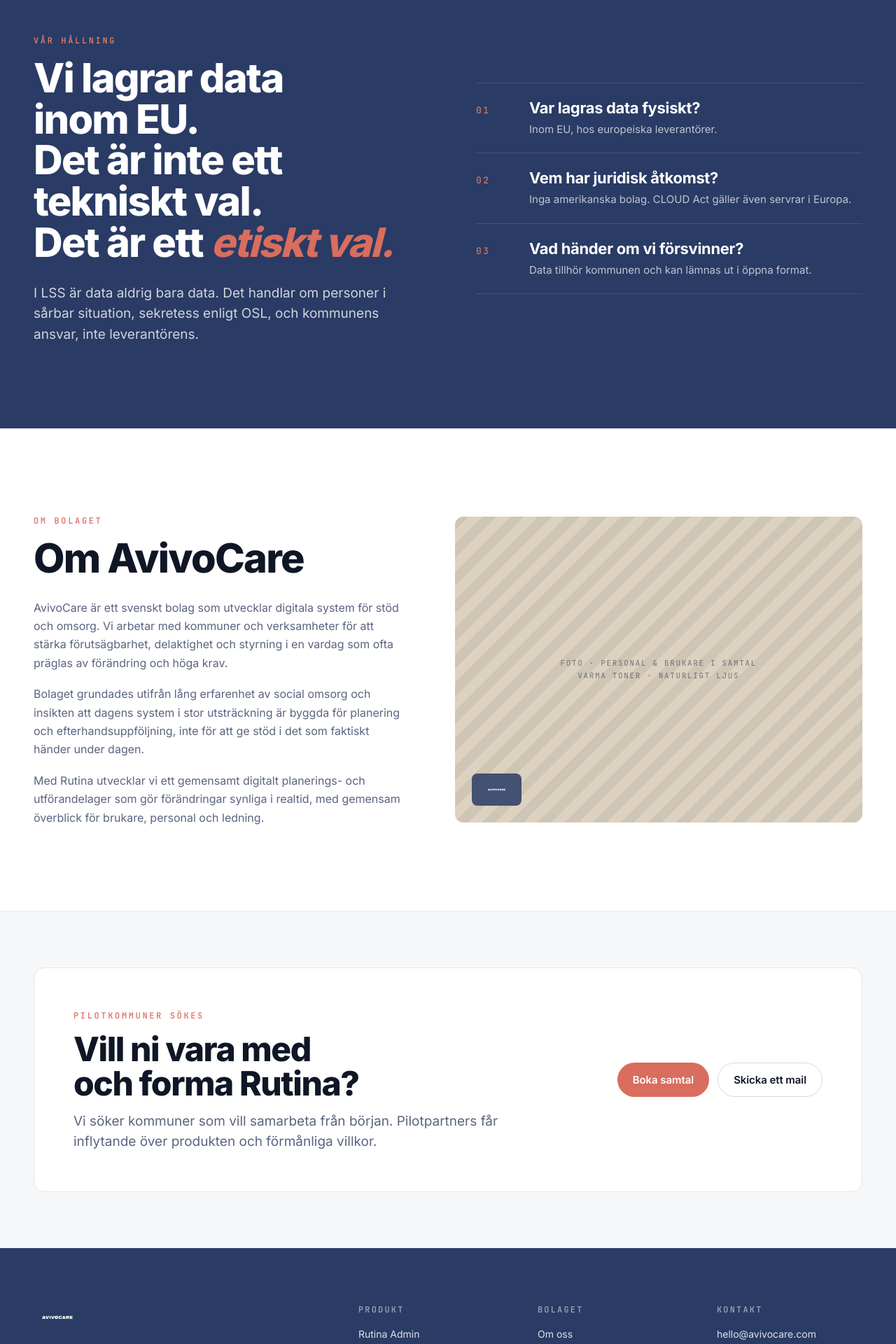
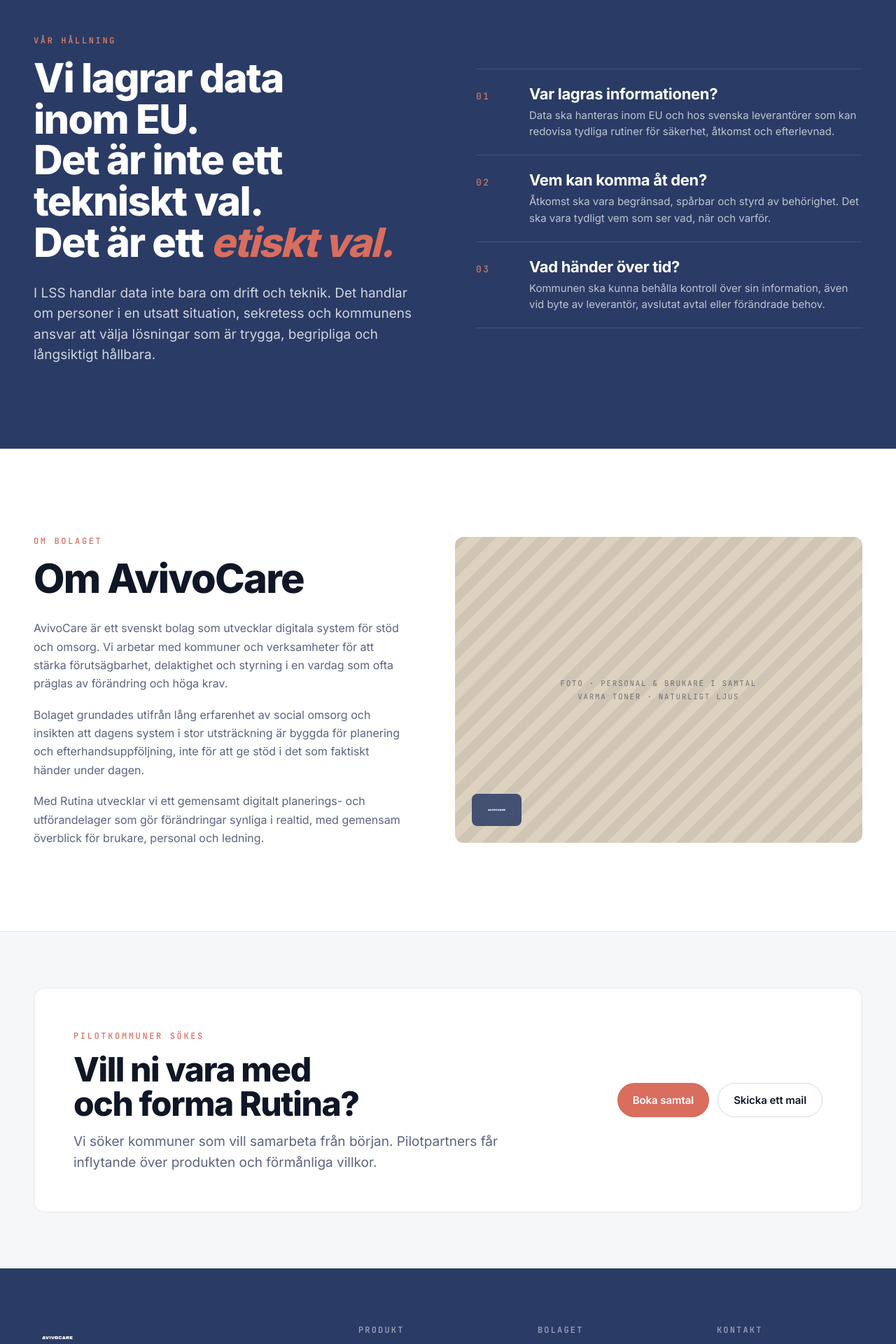
Before and after one commit to Aemadsaloum/avivocare-website-clean, a Next.js app: page / in a window 1280 px wide. Shown: the part 6720-8640 px from the top of the page at 70% size. Built offline with nearby package versions, Linux system fonts and the light colour scheme.

Commit message:
adjust value section product mockups

```diff
--- a/components/CTA.tsx
+++ b/components/CTA.tsx
@@ -18,8 +18,8 @@
             </p>
           </div>
           <div className="cta-actions">
-            <a className="btn btn-primary" href="#">Boka samtal</a>
-            <a className="btn btn-ghost" href="#">Skicka ett mail</a>
+            <a className="btn btn-primary" href="mailto:info@avivocare.com?subject=Boka%20samtal">Boka samtal</a>
+            <a className="btn btn-ghost" href="mailto:info@avivocare.com">Skicka ett mail</a>
           </div>
         </div>
       </div>
--- a/components/Footer.tsx
+++ b/components/Footer.tsx
@@ -28,8 +28,8 @@
           </div>
           <div className="foot-col">
             <h5>Kontakt</h5>
-            <a href="#">hello@avivocare.com</a>
-            <a href="#">Boka demo</a>
+            <a href="mailto:info@avivocare.com">info@avivocare.com</a>
+            <a href="mailto:info@avivocare.com?subject=Boka%20demo">Boka demo</a>
             <a href="#">LinkedIn</a>
           </div>
         </div>
--- a/components/HeroEditorial.tsx
+++ b/components/HeroEditorial.tsx
@@ -18,7 +18,7 @@
               med pilotkommuner som vill forma framtidens omsorg.
             </p>
             <div className="he-actions">
-              <a className="btn btn-primary" href="#demo">
+              <a className="btn btn-primary" href="mailto:info@avivocare.com?subject=Boka%20demo">
                 Boka demo
                 <svg className="btn-arrow" viewBox="0 0 14 14" fill="none" stroke="currentColor" strokeWidth="2">
                   <line x1="1" y1="7" x2="12" y2="7" /><polyline points="8 3 13 7 8 11" fill="none" />
--- a/components/Manifest.tsx
+++ b/components/Manifest.tsx
@@ -1,7 +1,7 @@
 const pillars: [string, string, string][] = [
-  ['01', 'Var lagras data fysiskt?', 'Inom EU, hos europeiska leverantörer.'],
-  ['02', 'Vem har juridisk åtkomst?', 'Inga amerikanska bolag. CLOUD Act gäller även servrar i Europa.'],
-  ['03', 'Vad händer om vi försvinner?', 'Data tillhör kommunen och kan lämnas ut i öppna format.'],
+  ['01', 'Var lagras informationen?', 'Data ska hanteras inom EU och hos svenska leverantörer som kan redovisa tydliga rutiner för säkerhet, åtkomst och efterlevnad.'],
+  ['02', 'Vem kan komma åt den?', 'Åtkomst ska vara begränsad, spårbar och styrd av behörighet. Det ska vara tydligt vem som ser vad, när och varför.'],
+  ['03', 'Vad händer över tid?', 'Kommunen ska kunna behålla kontroll över sin information, även vid byte av leverantör, avslutat avtal eller förändrade behov.'],
 ];
 
 export default function Manifest() {
@@ -17,8 +17,7 @@
               Det är ett <span className="accent-italic">etiskt val.</span>
             </h2>
             <p className="lede" style={{ color: 'rgba(255,255,255,0.78)' }}>
-              I LSS är data aldrig bara data. Det handlar om personer i sårbar situation,
-              sekretess enligt OSL, och kommunens ansvar, inte leverantörens.
+              I LSS handlar data inte bara om drift och teknik. Det handlar om personer i en utsatt situation, sekretess och kommunens ansvar att välja lösningar som är trygga, begripliga och långsiktigt hållbara.
             </p>
           </div>
           <div className="mf-pillars">
--- a/components/Nav.tsx
+++ b/components/Nav.tsx
@@ -25,7 +25,7 @@
       </div>
       <div className="nav-cta">
         <a className="nav-login" style={{ color: linkColor }} href="#">Logga in</a>
-        <a className="nav-demo" href="#demo">Boka demo</a>
+        <a className="nav-demo" href="mailto:info@avivocare.com?subject=Boka%20demo">Boka demo</a>
       </div>
     </nav>
   );
```
